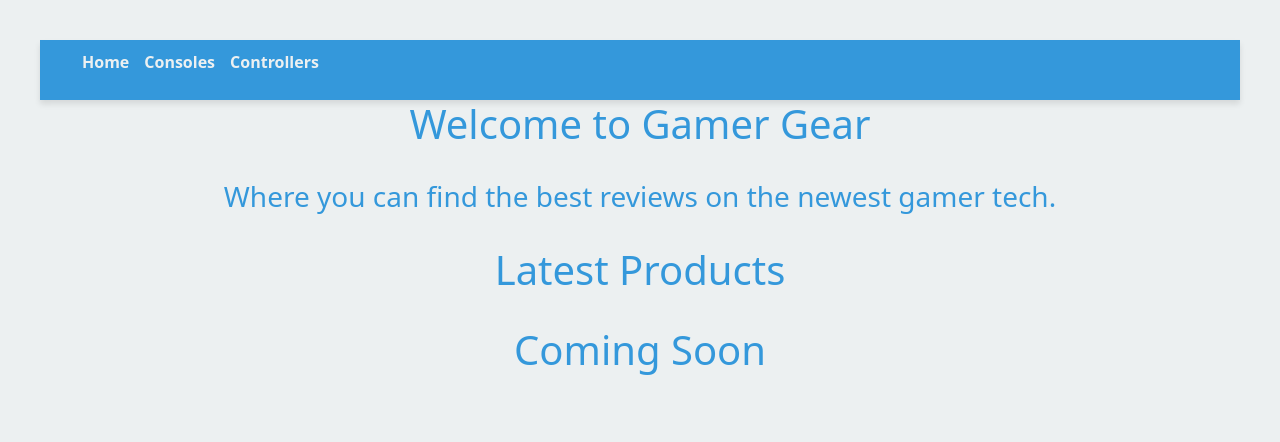
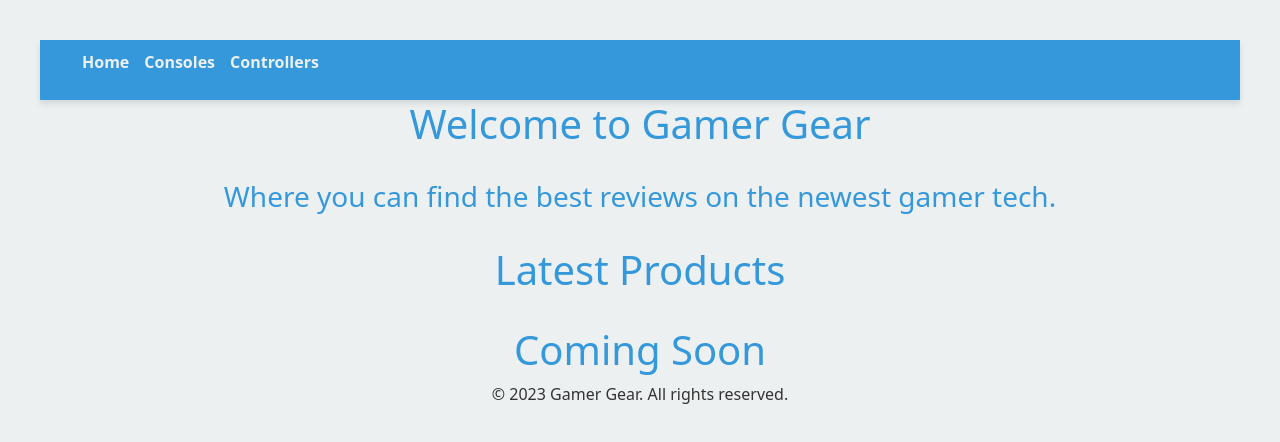
Before and after one commit to astrunk87/gamerTechSite, a React (Vite) app in the folder client/: page / in a window 1280 px wide. Shown: the top 442 px of the page. Built offline with nearby package versions, Linux system fonts and the light colour scheme.

Commit message:
added footer

```diff
--- a/client/src/components/Home.jsx
+++ b/client/src/components/Home.jsx
@@ -26,7 +26,11 @@ function Home() {
       <br></br>
       <h1>Coming Soon</h1>
 
-      </div>
+      <footer>
+        <p>&copy; 2023 Gamer Gear. All rights reserved.</p>
+      </footer>
+    </div>
+
      );
 }
 
--- a/client/src/components/pages/ConsolesList.jsx
+++ b/client/src/components/pages/ConsolesList.jsx
@@ -17,7 +17,7 @@ const itemsList = ({ tech, techId, title }) => {
   return (
     <div className="container ">
       <h3>{title}</h3>
-      <div className=" flex-wrap">
+      <div className="flex-wrap">
         {tech.map((item) => (
           <div key={item._id} className="card m-2" style={{ maxWidth: '' }}>
             <img
```
